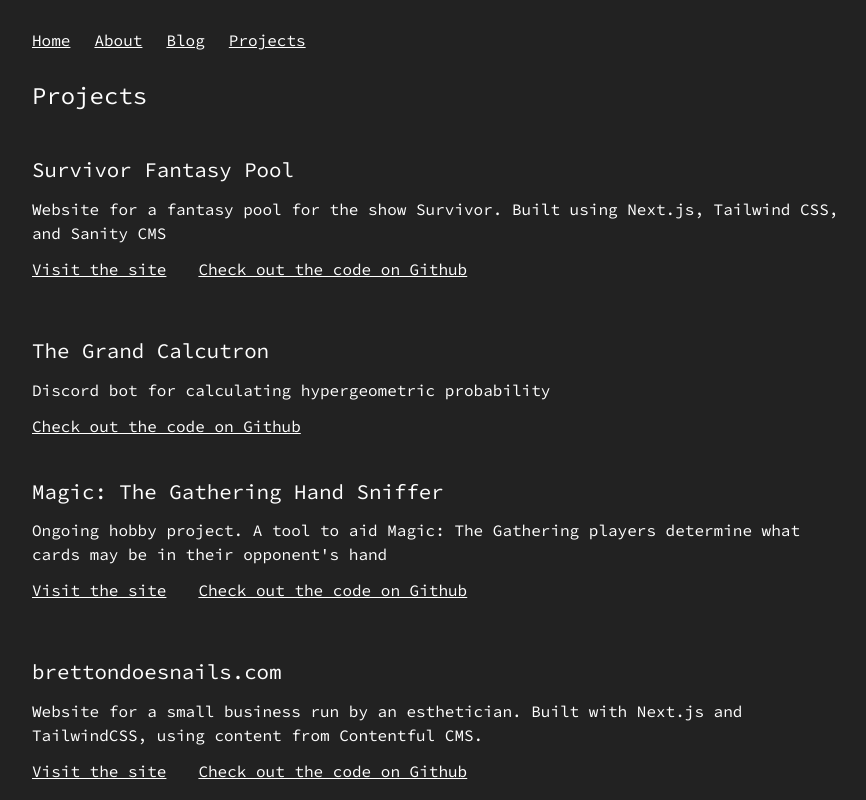
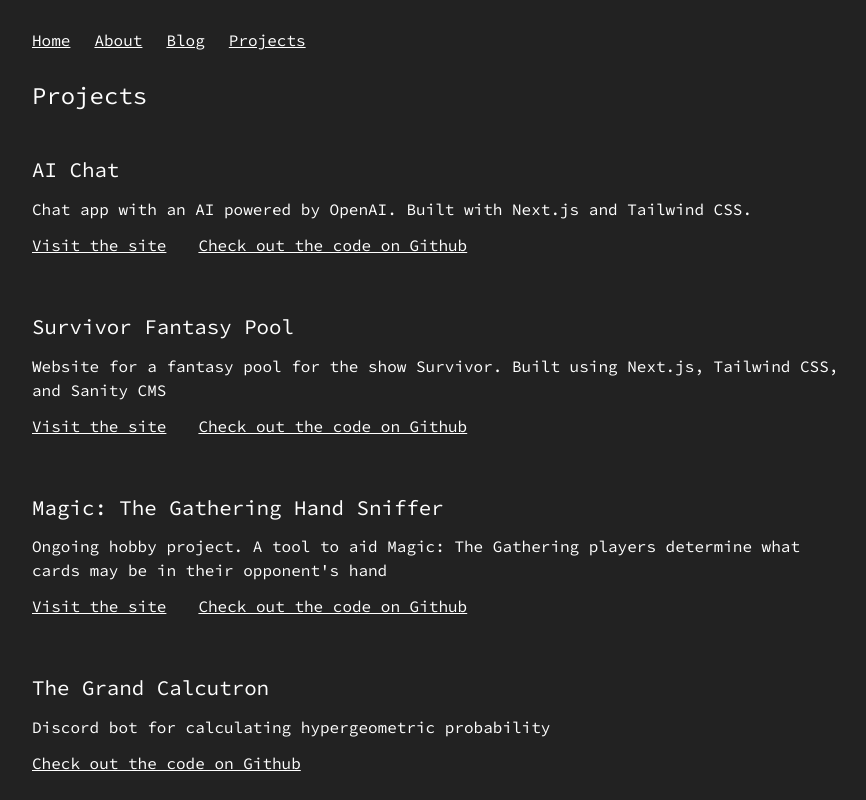
Before and after one commit to Taouen/next-site, a Next.js app: page /projects in a window 1280 px wide. Shown: the top 800 px of the page, without its empty margins (160-1026 px from the left). Built offline with nearby package versions, Linux system fonts and the light colour scheme.

Commit message:
Move projects info to a separate file to be consumed by the Projects page.

```diff
--- a/pages/projects.js
+++ b/pages/projects.js
@@ -1,5 +1,6 @@
 import Layout from '../components/Layout';
 import ProjectCard from '../components/ProjectCard';
+import projects from '../projectInfo.js';
 import styles from '../styles/portfolio.module.css';
 import Head from 'next/head';
 
@@ -12,42 +13,20 @@
       <Layout>
         <h1 className={styles.heading}>Projects</h1>
         <div className={styles.projects}>
-          {/* Free API Token for the AI expired.
-
-          <ProjectCard
-            desc="Chat app with an AI powered by OpenAI. Built with Next.js and Tailwind CSS."
-            url="https://chatwithai.tannerwiltshire.com"
-            github="https://github.com/Taouen/shopify-frontend-assessment"
-            title="AI Chat"
-          /> */}
-          <ProjectCard
-            desc="Website for a fantasy pool for the show Survivor. Built using Next.js, Tailwind CSS, and Sanity CMS"
-            url="https://survivorpool.tannerwiltshire.com"
-            github="https://github.com/Taouen/survivorPool"
-            title="Survivor Fantasy Pool"
-          />
-          <ProjectCard
-            desc="Discord bot for calculating hypergeometric probability"
-            github="https://github.com/Taouen/the-grand-calcutron"
-            title="The Grand Calcutron"
-          />
-          <ProjectCard
-            desc="Ongoing hobby project. A tool to aid Magic: The Gathering players determine what cards may be in their opponent's hand"
-            url="http://mtgasniffer.tannerwiltshire.com"
-            github="https://github.com/Taouen/snifferMtga"
-            title="Magic: The Gathering Hand Sniffer"
-          />
-          <ProjectCard
-            desc="Website for a small business run by an esthetician. Built with Next.js and TailwindCSS, using content from Contentful CMS."
-            url="http://www.brettondoesnails.com"
-            title="brettondoesnails.com"
-            github="https://github.com/Taouen/bretton-does-nails"
-          />
-          <ProjectCard
-            desc="A side project created for users to choose meals for a fictional weekly meal kit service."
-            github="https://github.com/Taouen/gobble"
-            title="Gobble"
-          />
+          {projects
+            .filter((project) => project.active)
+            .map((project) => {
+              const { github, url, desc, title } = project;
+              return (
+                <ProjectCard
+                  key={project.title}
+                  github={github}
+                  desc={desc}
+                  title={title}
+                  url={url}
+                />
+              );
+            })}
         </div>
       </Layout>
     </>
--- /dev/null
+++ b/projectInfo.js
@@ -0,0 +1,44 @@
+const projects = [
+  {
+    desc: 'Chat app with an AI powered by OpenAI. Built with Next.js and Tailwind CSS.',
+    url: 'https://chatwithai.tannerwiltshire.com',
+    github: 'https://github.com/Taouen/shopify-frontend-assessment',
+    title: 'AI Chat',
+    active: true,
+  },
+  {
+    desc: 'Website for a fantasy pool for the show Survivor. Built using Next.js, Tailwind CSS, and Sanity CMS',
+    url: 'https://survivorpool.tannerwiltshire.com',
+    github: 'https://github.com/Taouen/survivorPool',
+    title: 'Survivor Fantasy Pool',
+    active: true,
+  },
+  {
+    desc: "Ongoing hobby project. A tool to aid Magic: The Gathering players determine what cards may be in their opponent's hand",
+    url: 'http://mtgasniffer.tannerwiltshire.com',
+    github: 'https://github.com/Taouen/snifferMtga',
+    title: 'Magic: The Gathering Hand Sniffer',
+    active: true,
+  },
+  {
+    desc: 'Discord bot for calculating hypergeometric probability',
+    github: 'https://github.com/Taouen/the-grand-calcutron',
+    title: 'The Grand Calcutron',
+    active: true,
+  },
+  {
+    desc: 'Website for a small business run by an esthetician. Built with Next.js and TailwindCSS, using content from Contentful CMS.',
+    url: 'http://www.brettondoesnails.com',
+    github: 'https://github.com/Taouen/bretton-does-nails',
+    title: 'brettondoesnails.com',
+    active: true,
+  },
+  {
+    desc: 'A side project created for users to choose meals for a fictional weekly meal kit service.',
+    github: 'https://github.com/Taouen/gobble',
+    title: 'Gobble',
+    active: false,
+  },
+];
+
+export default projects;
```
